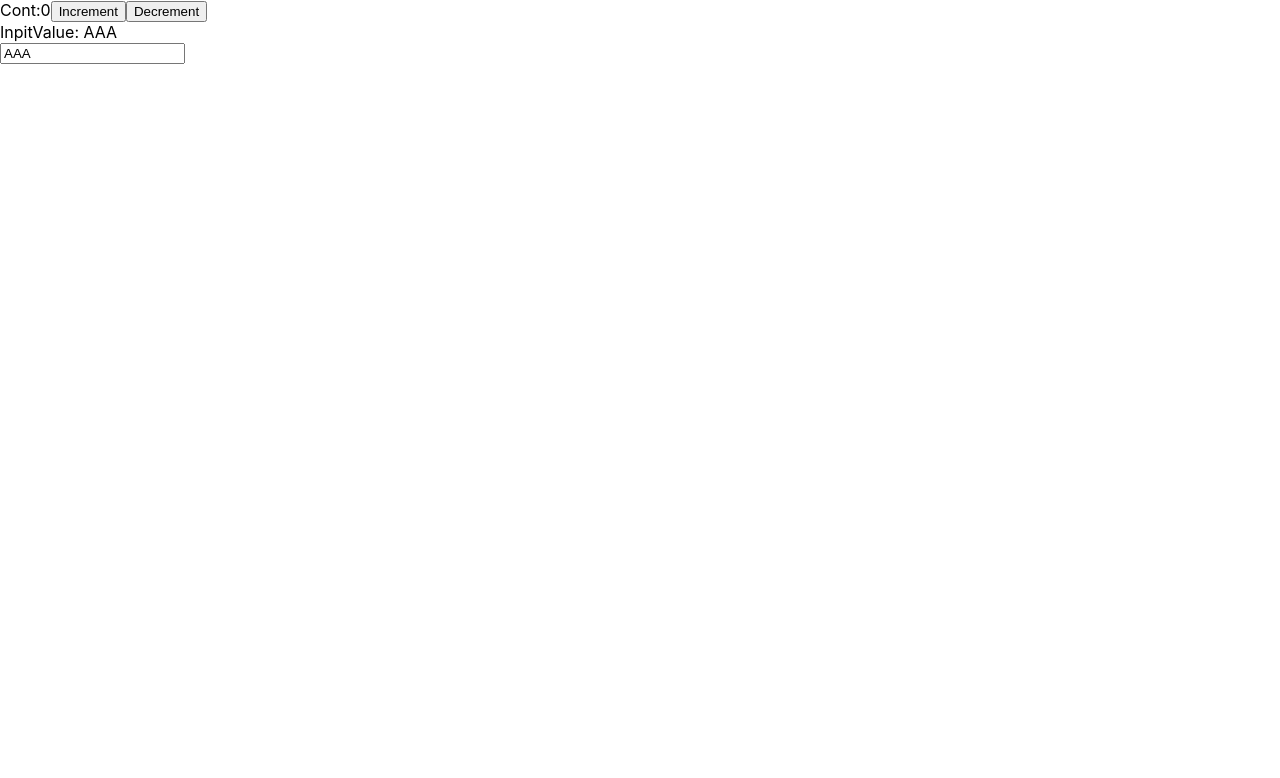
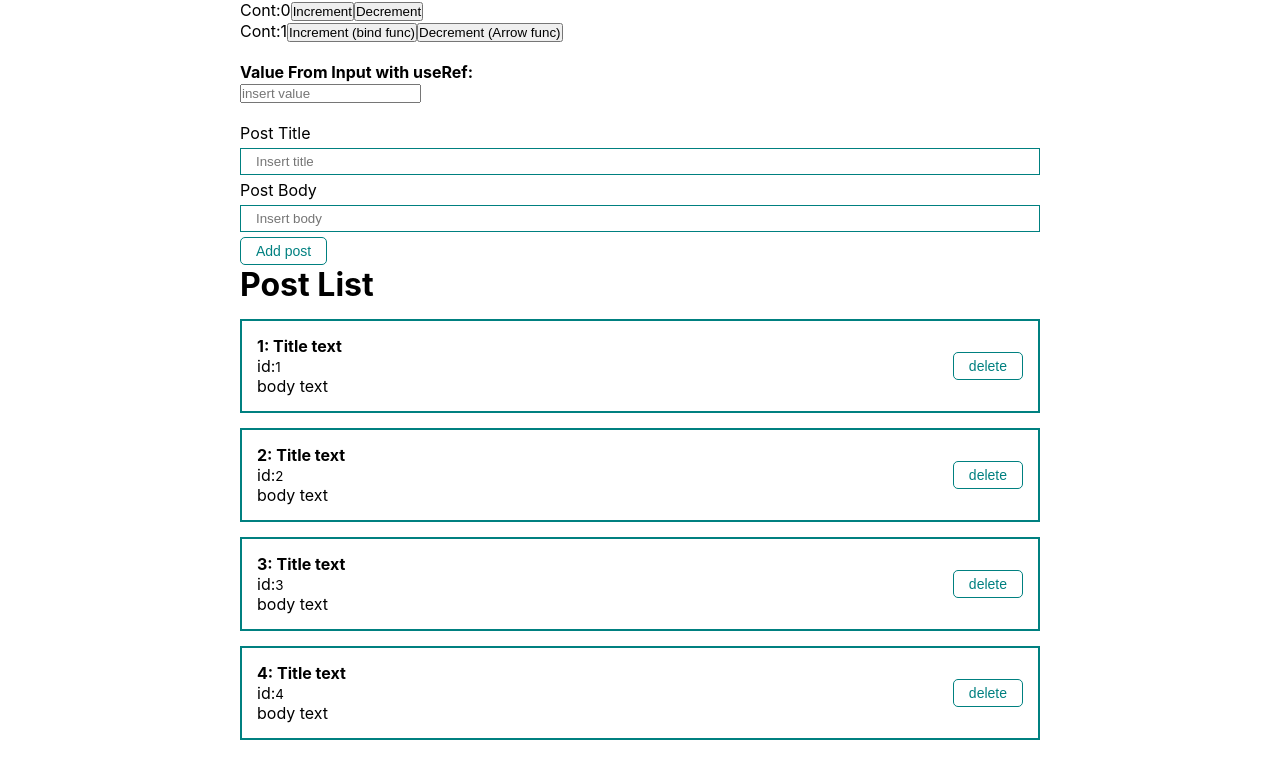
Before and after one commit to alexander-persiyanov/react-a-z, a React (Create React App) app: page / in a window 1280 px wide. Shown: the top 778 px of the page. Built offline with nearby package versions, Linux system fonts and the light colour scheme.

Commit message:
add list component + create posts + remove posts

```diff
--- a/src/App.css
+++ b/src/App.css
@@ -1,5 +1,6 @@
 .App {
   text-align: center;
+  max-width: 800px;
 }
 
 .App-logo {
--- a/src/App.js
+++ b/src/App.js
@@ -1,35 +1,70 @@
-import React,{useState} from 'react';
+import React,{useState,useRef} from 'react';
+import ClassCounter from './components/ClassCounter';
+import Counter from './components/Counter';
+
+import PostList from './components/PostList';
+import PostForm from './components/PostForm';
+
 // import './App.css';
-
+import  './styles/App.css'
 function App() {
 
-  const [count,setCount] = useState(0);
-  const [value,setValue] = useState('AAA');
+  const [posts,setPosts] = useState([
+    {id:1,title:"Title text",body:"body text"},
+    {id:2,title:"Title text",body:"body text"},
+    {id:3,title:"Title text",body:"body text"},
+    {id:4,title:"Title text",body:"body text"},
+  ]);
 
-  function increment() {
 
-    setCount(count+1);
-  };
-  function decrement() {
-    setCount(count-1);
+
+  const bodyInputRef = useRef();
+  const [valueInputRef,setValueInputRef] = useState('');
+
+
+  const createPost = (post)=>{
+    setPosts([...posts,post]);
 
   };
-  function changeHandler(e){
 
-    setValue(e.target.value)
-  }
+ const removePost = (post)=>{
+
+  setPosts(posts.filter(p=>p.id !== post.id));
+ }
+
+
+
 
   return (
     <div className="App">
-      Cont:{count}
-      <button onClick={increment}>Increment</button>
-      <button onClick={decrement}>Decrement</button>
+    <Counter/>
+    <ClassCounter/>
+    <br/>
+    <form>
+      <div>
+        <p><strong> Value From Input with useRef:</strong> {valueInputRef}</p>
+
+        <input
+          ref={bodyInputRef}
+          type="text"
+          placeholder="insert value"
+          onChange={(e)=>{ setValueInputRef(bodyInputRef.current.value);}}
+        />
+      </div>
       <br/>
-      InpitValue: {value}
-      <br/>
-      <input type="text" value={value} onChange={(e)=>{changeHandler(e)}}></input>
 
-    </div>
+    </form>
+
+    <PostForm create={createPost} ></PostForm>
+    {posts.length !== 0 ? ( <PostList posts={posts} remove={removePost}></PostList>) : (<p style={{textAlign:'center', color:'red'}}><big> Posts not founds</big> </p>)  }
+
+
+
+
+
+
+
+   </div>
   );
 }
 
--- /dev/null
+++ b/src/components/ClassCounter.jsx
@@ -0,0 +1,38 @@
+import React from 'react';
+
+
+class ClassCounter extends React.Component {
+
+    constructor(props){
+            super(props);
+            this.state = {
+                count:1,
+                name:"Alex"
+            };
+            this.increment = this.increment.bind(this);
+
+
+    }
+
+    increment (){
+       this.setState({count:this.state.count+1});
+    }
+
+    decrement (){
+        this.setState({count:this.state.count-1});
+    }
+
+    render(){
+        return (
+            <div>
+               Cont:{this.state.count}
+
+               <button onClick={this.increment}>Increment (bind func)</button>
+               <button onClick={()=>this.decrement()}>Decrement (Arrow func)</button>
+
+
+           </div>
+       );
+    }
+}
+export default ClassCounter;
--- /dev/null
+++ b/src/components/Counter.jsx
@@ -0,0 +1,25 @@
+import{ React,useState} from 'react';
+
+const Counter = (props)=>{
+    const [count,setCount] = useState(0);
+    function increment() {
+
+        setCount(count+1);
+      };
+      function decrement() {
+        setCount(count-1);
+
+      };
+    return(
+        <div >
+            Cont:{count}
+            <button onClick={increment}>Increment</button>
+            <button onClick={decrement}>Decrement</button>
+
+
+        </div>
+
+    );
+
+};
+export default Counter;
--- /dev/null
+++ b/src/components/PostForm.jsx
@@ -0,0 +1,41 @@
+import{ React,useState} from 'react';
+
+import MyButtonComponent from './UI/button/MyButtonComponent';
+import MyInputComponent from './UI/input/MyInputComponent';
+
+const PostForm = ({create,...rest})=>{
+    const [post,setPost] = useState({title:'',body:''});
+
+    const addPostHandler = (e)=>{
+        e.preventDefault();
+
+        create({...post,id:Date.now()});
+
+        setPost({title:'',body:''});
+
+    };
+
+    return(
+        <form>
+
+
+            <label>Post Title</label>
+            <MyInputComponent
+            type="text" value={post.title}
+            onChange={(e)=>{ setPost({...post,title:e.target.value})} }
+            placeholder="Insert title"
+            />
+            <label>Post Body</label>
+            <MyInputComponent
+            type="text"
+            value={post.body}
+            onChange={(e)=>{ setPost({...post,body:e.target.value})} }
+            placeholder="Insert body "
+            />
+            <MyButtonComponent  onClick={e=>addPostHandler(e)} >Add post</MyButtonComponent>
+      </form>
+
+    );
+
+};
+export default PostForm;
--- /dev/null
+++ b/src/components/PostItem.jsx
@@ -0,0 +1,30 @@
+import{ React} from 'react';
+import MyButtonComponent from './UI/button/MyButtonComponent';
+
+
+
+const PostItem = ({number,post:{id,title,body},post,remove})=>{
+
+    return(
+        <div className="post">
+            <div className="post__content">
+            <p><strong>{number}: {title}</strong></p>
+            <p>id:<small>{id}</small></p>
+
+            <div>
+                {body}
+            </div>
+
+            </div>
+            <div className="post__btn">
+
+                <MyButtonComponent onClick={()=>{remove(post)}} >delete</MyButtonComponent>
+            </div>
+
+
+        </div>
+
+    );
+
+};
+export default PostItem;
--- /dev/null
+++ b/src/components/PostList.jsx
@@ -0,0 +1,18 @@
+import{ React} from 'react';
+import PostItem from './PostItem';
+
+const PostList = ({posts,remove})=>{
+
+    return(
+        <div>
+           <h1>Post List</h1>
+           {posts.map((postItem ,index)=> {
+        return ( <PostItem   remove={remove} number={index+1} key={postItem.id} post={postItem}></PostItem>);
+        })}
+
+        </div>
+
+    );
+
+};
+export default PostList;
--- /dev/null
+++ b/src/components/UI/button/MyButtonComponent.jsx
@@ -0,0 +1,12 @@
+import{ React,useState} from 'react';
+import  classes from './MyButtonComponent.module.css';
+const MyButtonComponent = ({children,...props})=>{
+
+
+    return(
+       <button {...props} className={classes.myBtn} >{children}</button>
+
+    );
+
+};
+export default MyButtonComponent;
--- /dev/null
+++ b/src/components/UI/button/MyButtonComponent.module.css
@@ -0,0 +1,18 @@
+.myBtn{
+    padding:5px 15px;
+    color:teal;
+    font-size:14px;
+    background: transparent;
+    border:1px solid teal;
+    border-radius: 5px;
+    cursor: pointer;
+
+}
+.myBtn:hover{
+
+    background-color:teal;
+    color:white;
+    opacity: 0.6;
+
+
+}
--- /dev/null
+++ b/src/components/UI/input/MyInputComponent.jsx
@@ -0,0 +1,12 @@
+import{ React} from 'react';
+import  classes from './MyInputComponent.module.css';
+const MyInputComponent = (props)=>{
+
+
+    return(
+       <input className={classes.myInput} {...props}/>
+
+    );
+
+};
+export default MyInputComponent;
--- /dev/null
+++ b/src/components/UI/input/MyInputComponent.module.css
@@ -0,0 +1,6 @@
+.myInput{
+    width:100%;
+    padding: 5px 15px;
+    margin:5px 0;
+    border:1px solid teal;
+}
--- /dev/null
+++ b/src/styles/App.css
@@ -0,0 +1,21 @@
+*{
+    margin: 0;
+    padding: 0;
+    box-sizing: border-box;
+}
+
+#root{
+    display: flex;
+    justify-content: center;
+}
+.App{
+    width: 800px;
+}
+.post{
+    display: flex;
+    padding: 15px;
+    border: 2px solid teal;
+    margin-top: 15px;
+    justify-content: space-between;
+   align-items: center;
+}
```
